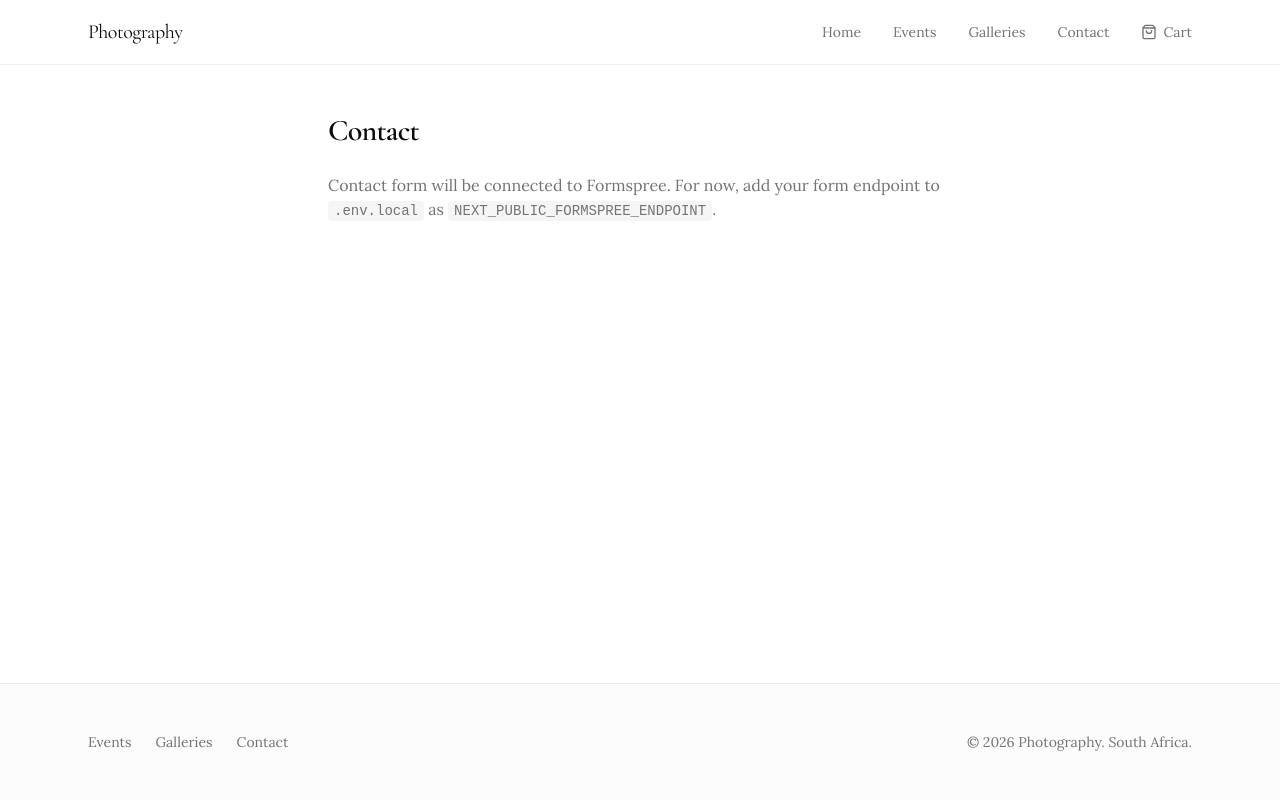
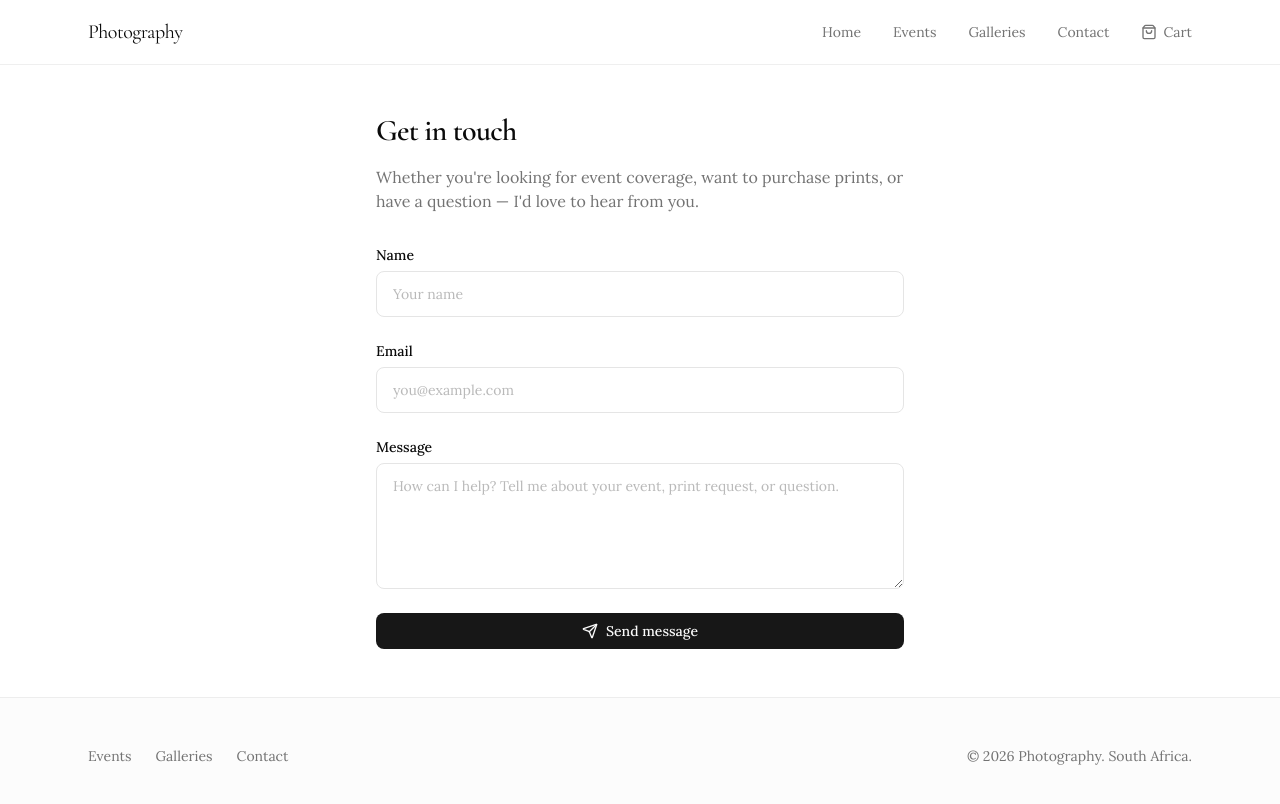
Before and after one commit to D-e-r-i-c-k/portfolio, a Next.js app: page /contact in a window 1280 px wide. Shown: the top 804 px of the page. Built offline with nearby package versions, Linux system fonts and the light colour scheme; no server answers.

Commit message:
feat: add contact form with Formspree integration and validation

```diff
--- a/app/contact/page.tsx
+++ b/app/contact/page.tsx
@@ -1,19 +1,22 @@
+import { ContactForm } from "@/components/ContactForm";
+
 export const metadata = {
   title: "Contact | Photography",
-  description: "Get in touch for bookings and print enquiries.",
+  description:
+    "Get in touch for bookings, print enquiries, or any questions about photography services in South Africa.",
 };
 
 export default function ContactPage() {
   return (
-    <div className="mx-auto max-w-2xl px-6 py-12">
-      <h1 className="font-display mb-6 text-3xl font-semibold tracking-tight text-foreground">
-        Contact
+    <div className="mx-auto max-w-xl px-6 py-12">
+      <h1 className="font-display mb-4 text-3xl font-semibold tracking-tight text-foreground">
+        Get in touch
       </h1>
-      <p className="text-muted-foreground">
-        Contact form will be connected to Formspree. For now, add your form
-        endpoint to <code className="rounded bg-muted px-1.5 py-0.5 text-sm">.env.local</code> as{" "}
-        <code className="rounded bg-muted px-1.5 py-0.5 text-sm">NEXT_PUBLIC_FORMSPREE_ENDPOINT</code>.
+      <p className="mb-8 text-muted-foreground">
+        Whether you&apos;re looking for event coverage, want to purchase prints, or have
+        a question — I&apos;d love to hear from you.
       </p>
+      <ContactForm />
     </div>
   );
 }
--- /dev/null
+++ b/components/ContactForm.tsx
@@ -0,0 +1,226 @@
+"use client";
+
+import { useState, useCallback } from "react";
+import { Button } from "@/components/ui/button";
+import { Send, CheckCircle2, AlertCircle, Loader2 } from "lucide-react";
+
+type FormStatus = "idle" | "submitting" | "success" | "error";
+
+const FORMSPREE_ENDPOINT = process.env.NEXT_PUBLIC_FORMSPREE_ENDPOINT;
+
+function validateEmail(email: string): boolean {
+    return /^[^\s@]+@[^\s@]+\.[^\s@]+$/.test(email);
+}
+
+export function ContactForm() {
+    const [name, setName] = useState("");
+    const [email, setEmail] = useState("");
+    const [message, setMessage] = useState("");
+    const [status, setStatus] = useState<FormStatus>("idle");
+    const [errors, setErrors] = useState<Record<string, string>>({});
+
+    const validate = useCallback((): boolean => {
+        const newErrors: Record<string, string> = {};
+        if (!name.trim()) newErrors.name = "Name is required.";
+        if (!email.trim()) {
+            newErrors.email = "Email is required.";
+        } else if (!validateEmail(email.trim())) {
+            newErrors.email = "Please enter a valid email address.";
+        }
+        if (!message.trim()) newErrors.message = "Message is required.";
+        setErrors(newErrors);
+        return Object.keys(newErrors).length === 0;
+    }, [name, email, message]);
+
+    const handleSubmit = useCallback(
+        async (e: React.FormEvent) => {
+            e.preventDefault();
+            if (!validate()) return;
+
+            setStatus("submitting");
+            try {
+                const res = await fetch(
+                    FORMSPREE_ENDPOINT
+                        ? `https://formspree.io/f/${FORMSPREE_ENDPOINT}`
+                        : "/api/contact-placeholder",
+                    {
+                        method: "POST",
+                        headers: { "Content-Type": "application/json", Accept: "application/json" },
+                        body: JSON.stringify({
+                            name: name.trim(),
+                            email: email.trim(),
+                            message: message.trim(),
+                        }),
+                    }
+                );
+                if (res.ok) {
+                    setStatus("success");
+                    setName("");
+                    setEmail("");
+                    setMessage("");
+                    setErrors({});
+                } else {
+                    setStatus("error");
+                }
+            } catch {
+                setStatus("error");
+            }
+        },
+        [name, email, message, validate]
+    );
+
+    if (!FORMSPREE_ENDPOINT) {
+        return (
+            <div className="rounded-lg border border-border bg-muted/50 p-6 text-sm text-muted-foreground">
+                <p className="font-medium text-foreground">Contact form not configured</p>
+                <p className="mt-2">
+                    To enable the contact form, add your Formspree form ID to{" "}
+                    <code className="rounded bg-muted px-1.5 py-0.5 text-xs">.env.local</code> as{" "}
+                    <code className="rounded bg-muted px-1.5 py-0.5 text-xs">NEXT_PUBLIC_FORMSPREE_ENDPOINT</code>.
+                </p>
+                <p className="mt-1">
+                    Create a free form at{" "}
+                    <a
+                        href="https://formspree.io"
+                        target="_blank"
+                        rel="noopener noreferrer"
+                        className="text-primary underline underline-offset-4 hover:text-primary/80"
+                    >
+                        formspree.io
+                    </a>
+                    .
+                </p>
+            </div>
+        );
+    }
+
+    if (status === "success") {
+        return (
+            <div className="flex flex-col items-center gap-4 rounded-lg border border-border bg-muted/30 p-10 text-center">
+                <CheckCircle2 className="h-10 w-10 text-green-600" />
+                <h2 className="font-display text-xl font-semibold text-foreground">
+                    Message sent
+                </h2>
+                <p className="text-muted-foreground">
+                    Thank you for getting in touch. I&apos;ll get back to you as soon as possible.
+                </p>
+                <Button
+                    type="button"
+                    variant="outline"
+                    className="mt-4"
+                    onClick={() => setStatus("idle")}
+                >
+                    Send another message
+                </Button>
+            </div>
+        );
+    }
+
+    return (
+        <form onSubmit={handleSubmit} noValidate className="space-y-6">
+            {/* Name */}
+            <div>
+                <label
+                    htmlFor="contact-name"
+                    className="mb-1.5 block text-sm font-medium text-foreground"
+                >
+                    Name
+                </label>
+                <input
+                    id="contact-name"
+                    type="text"
+                    autoComplete="name"
+                    value={name}
+                    onChange={(e) => {
+                        setName(e.target.value);
+                        if (errors.name) setErrors((prev) => ({ ...prev, name: "" }));
+                    }}
+                    className={`block w-full rounded-md border bg-background px-4 py-3 text-sm text-foreground placeholder:text-muted-foreground/50 transition-colors focus:outline-none focus:ring-2 focus:ring-ring ${errors.name ? "border-destructive" : "border-input"
+                        }`}
+                    placeholder="Your name"
+                />
+                {errors.name && (
+                    <p className="mt-1.5 text-sm text-destructive">{errors.name}</p>
+                )}
+            </div>
+
+            {/* Email */}
+            <div>
+                <label
+                    htmlFor="contact-email"
+                    className="mb-1.5 block text-sm font-medium text-foreground"
+                >
+                    Email
+                </label>
+                <input
+                    id="contact-email"
+                    type="email"
+                    autoComplete="email"
+                    value={email}
+                    onChange={(e) => {
+                        setEmail(e.target.value);
+                        if (errors.email) setErrors((prev) => ({ ...prev, email: "" }));
+                    }}
+                    className={`block w-full rounded-md border bg-background px-4 py-3 text-sm text-foreground placeholder:text-muted-foreground/50 transition-colors focus:outline-none focus:ring-2 focus:ring-ring ${errors.email ? "border-destructive" : "border-input"
+                        }`}
+                    placeholder="you@example.com"
+                />
+                {errors.email && (
+                    <p className="mt-1.5 text-sm text-destructive">{errors.email}</p>
+                )}
+            </div>
+
+            {/* Message */}
+            <div>
+                <label
+                    htmlFor="contact-message"
+                    className="mb-1.5 block text-sm font-medium text-foreground"
+                >
+                    Message
+                </label>
+                <textarea
+                    id="contact-message"
+                    rows={5}
+                    value={message}
+                    onChange={(e) => {
+                        setMessage(e.target.value);
+                        if (errors.message) setErrors((prev) => ({ ...prev, message: "" }));
+                    }}
+                    className={`block w-full resize-y rounded-md border bg-background px-4 py-3 text-sm text-foreground placeholder:text-muted-foreground/50 transition-colors focus:outline-none focus:ring-2 focus:ring-ring ${errors.message ? "border-destructive" : "border-input"
+                        }`}
+                    placeholder="How can I help? Tell me about your event, print request, or question."
+                />
+                {errors.message && (
+                    <p className="mt-1.5 text-sm text-destructive">{errors.message}</p>
+                )}
+            </div>
+
+            {/* Error banner */}
+            {status === "error" && (
+                <div className="flex items-center gap-3 rounded-md border border-destructive/30 bg-destructive/10 px-4 py-3 text-sm text-destructive">
+                    <AlertCircle className="h-4 w-4 flex-shrink-0" />
+                    <p>Something went wrong. Please try again or email directly.</p>
+                </div>
+            )}
+
+            {/* Submit */}
+            <Button
+                type="submit"
+                className="w-full gap-2"
+                disabled={status === "submitting"}
+            >
+                {status === "submitting" ? (
+                    <>
+                        <Loader2 className="h-4 w-4 animate-spin" />
+                        Sending…
+                    </>
+                ) : (
+                    <>
+                        <Send className="h-4 w-4" />
+                        Send message
+                    </>
+                )}
+            </Button>
+        </form>
+    );
+}
```
